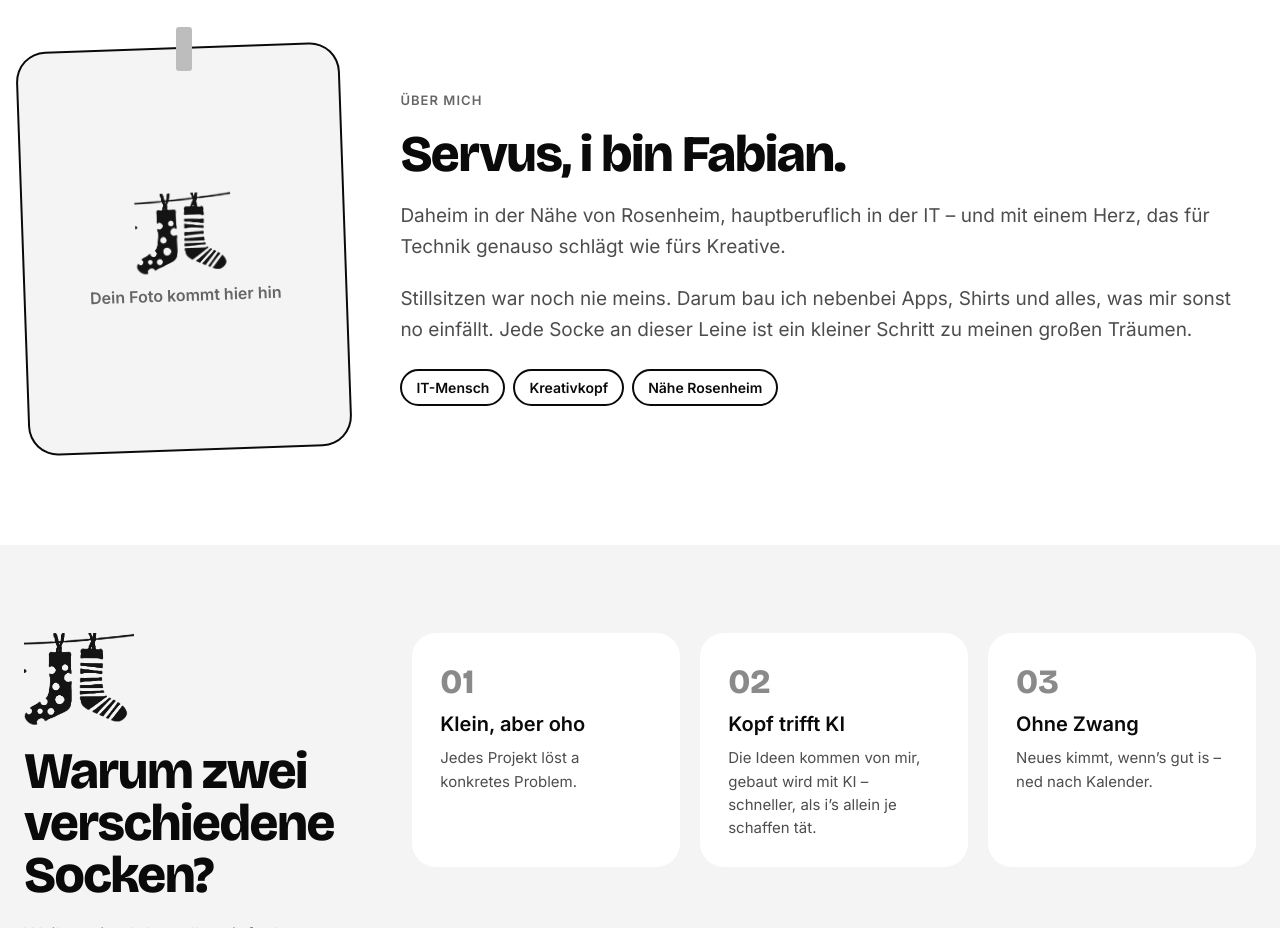
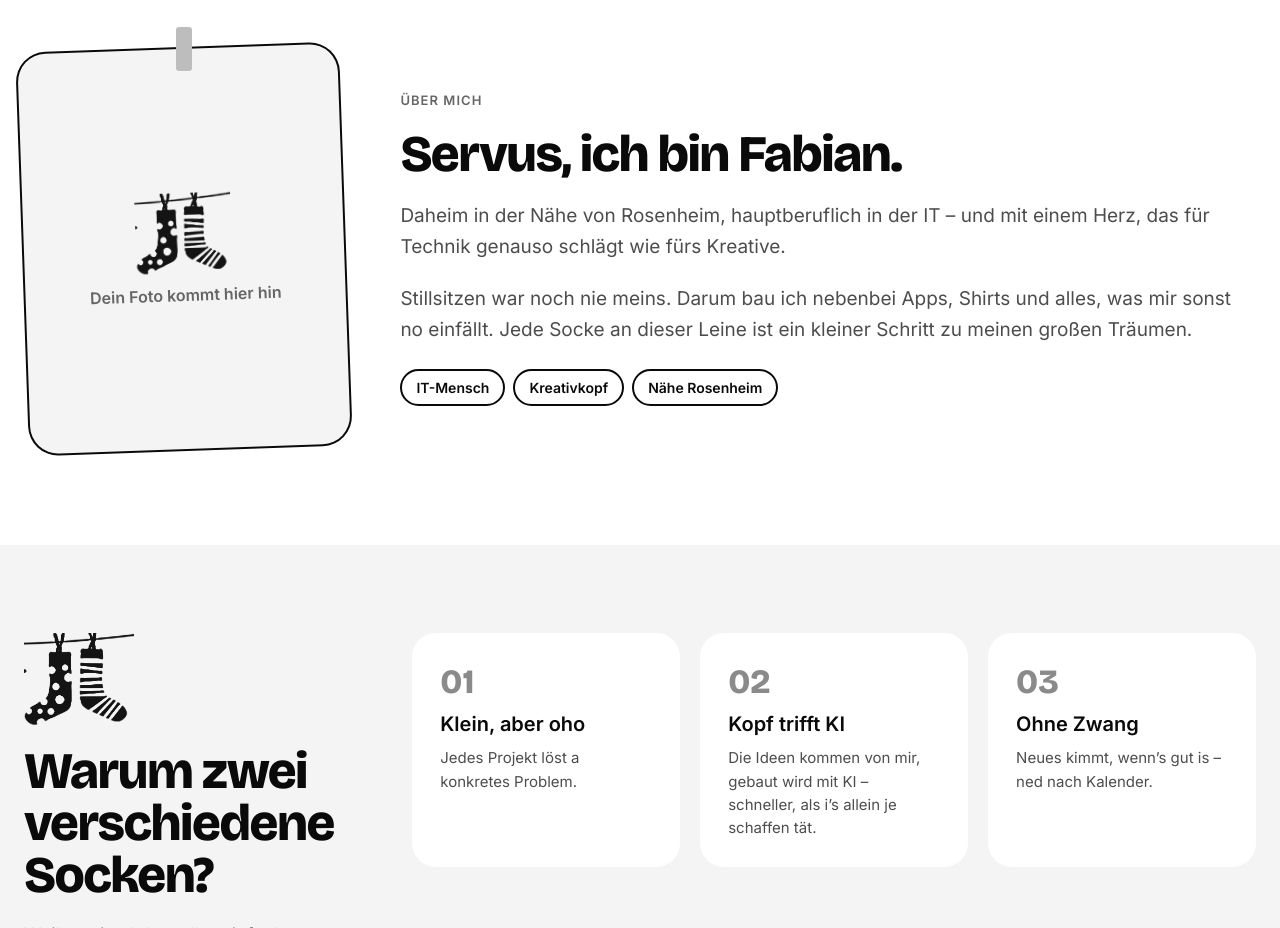
Before and after one commit to kllmtmrrw/twodifferentsocks, a plain HTML site: page index.html in a window 1280 px wide. Shown: the part 1020-1948 px from the top of the page. Drawn offline with nearby package versions, Linux system fonts and the light colour scheme.

Commit message:
Über mich: ich bin Fabian
Co-Authored-By: Claude Opus 5.5 <noreply@anthropic.com>
Claude-Session: https://claude.ai/code/session_012GkYrxdFS1nW15CpWQprNq

```diff
--- a/index.html
+++ b/index.html
@@ -99,7 +99,7 @@
       </div>
       <div class="me__text">
         <span class="eyebrow">Über mich</span>
-        <h2 id="me-titel" class="display h2">Servus, i bin Fabian.</h2>
+        <h2 id="me-titel" class="display h2">Servus, ich bin Fabian.</h2>
         <p>Daheim in der Nähe von Rosenheim, hauptberuflich in der IT – und mit einem Herz, das für Technik genauso schlägt wie fürs Kreative.</p>
         <p>Stillsitzen war noch nie meins. Darum bau ich nebenbei Apps, Shirts und alles, was mir sonst no einfällt. Jede Socke an dieser Leine ist ein kleiner Schritt zu meinen großen Träumen.</p>
         <ul class="me__facts">
```
